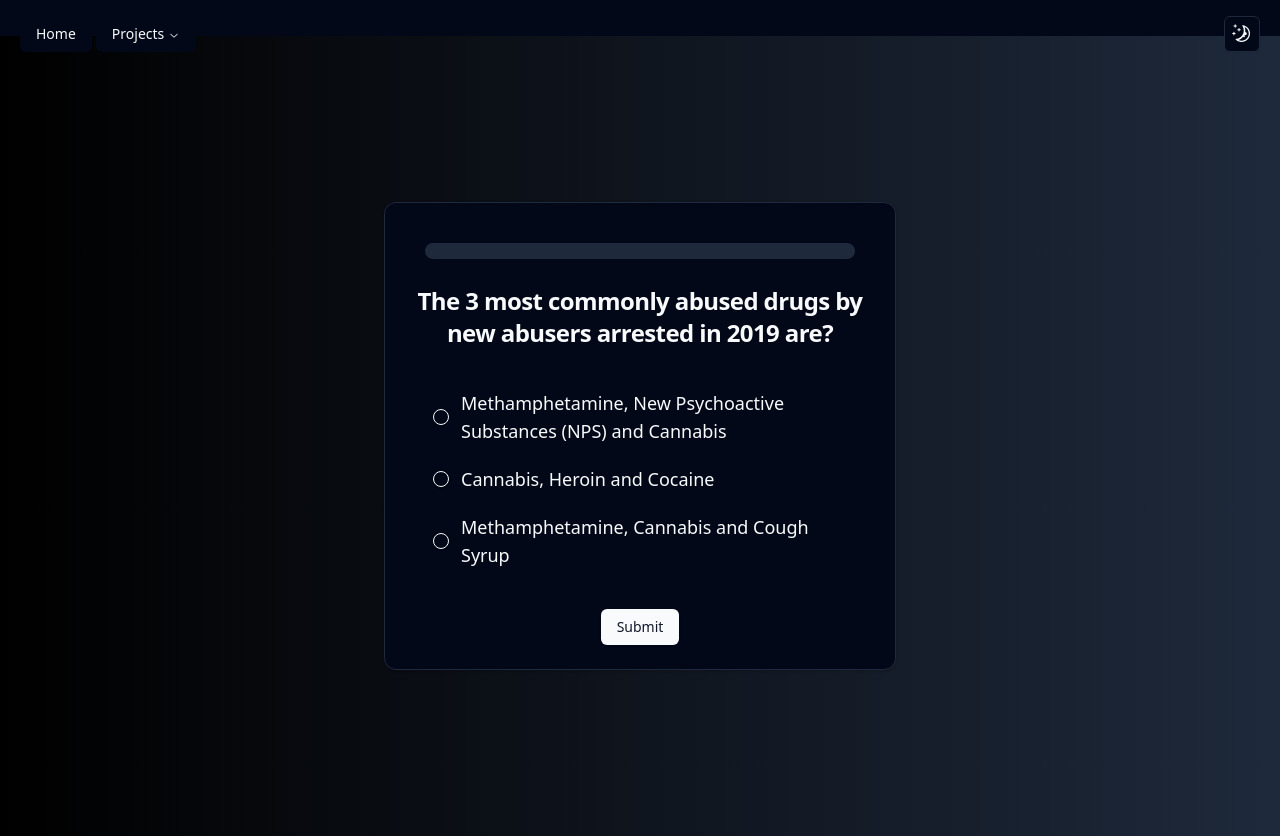
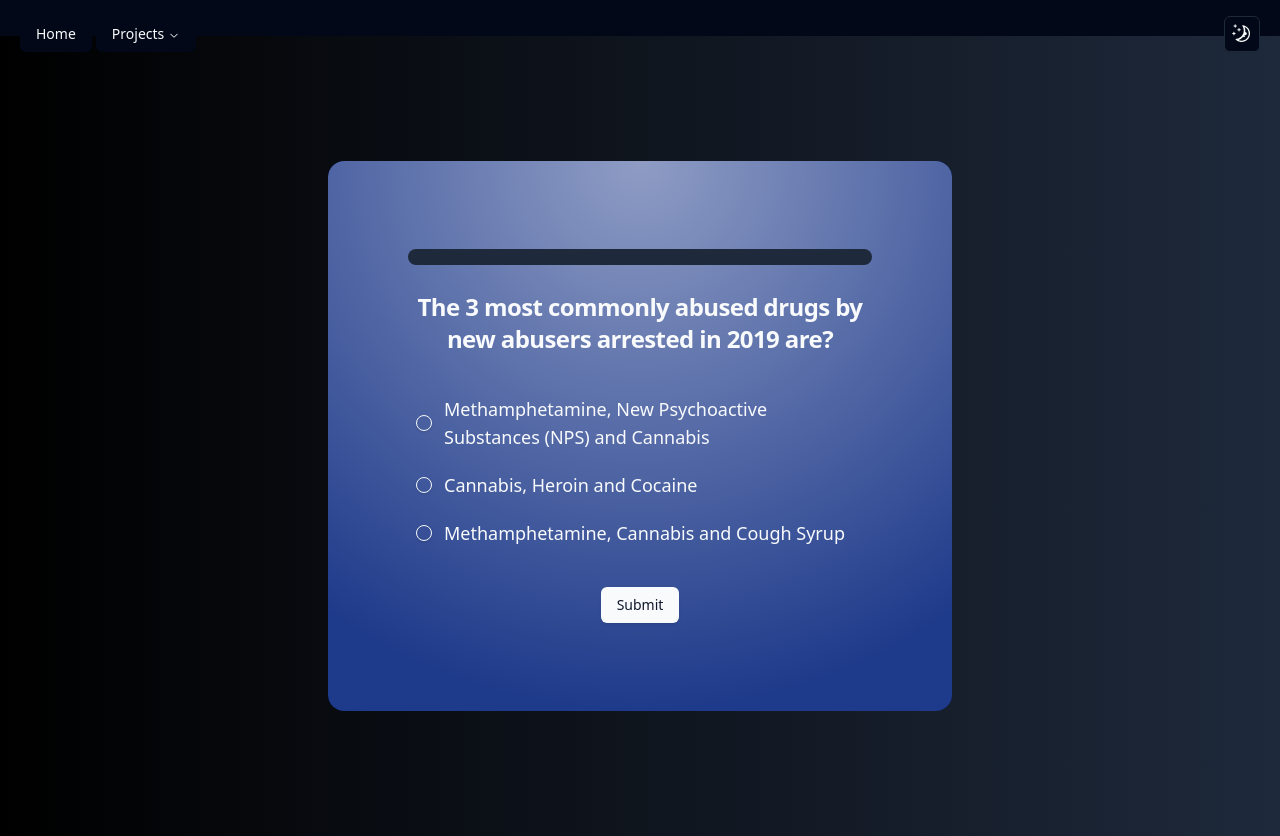
Before and after one commit to Xskullibur/heartcode-training, a Next.js app: page /projects/quiz in a window 1280 px wide. Built offline with nearby package versions, Linux system fonts and the light colour scheme.

Commit message:
Refactor package dependencies and update framer-motion to version 11.11.7

```diff
--- a/package.json
+++ b/package.json
@@ -30,7 +30,7 @@
     "drizzle-orm": "^0.34.1",
     "embla-carousel-autoplay": "^8.3.0",
     "embla-carousel-react": "^8.3.0",
-    "framer-motion": "^11.11.4",
+    "framer-motion": "^11.11.7",
     "lucide-react": "^0.447.0",
     "next": "14.2.14",
     "next-themes": "^0.3.0",
--- a/src/app/globals.css
+++ b/src/app/globals.css
@@ -18,7 +18,7 @@
     --muted-foreground: 215.4 16.3% 46.9%;
     --accent: 210 40% 96.1%;
     --accent-foreground: 222.2 47.4% 11.2%;
-    --destructive: 0 100% 50%;
+    --destructive: 10 100% 50%;
     --destructive-foreground: 210 40% 98%;
     --border: 214.3 31.8% 91.4%;
     --input: 214.3 31.8% 91.4%;
@@ -46,7 +46,7 @@
     --muted-foreground: 215 20.2% 65.1%;
     --accent: 217.2 32.6% 17.5%;
     --accent-foreground: 210 40% 98%;
-    --destructive: 0 100% 50%;
+    --destructive: 10 100% 50%;
     --destructive-foreground: 210 40% 98%;
     --border: 217.2 32.6% 17.5%;
     --input: 217.2 32.6% 17.5%;
--- a/src/app/layout.tsx
+++ b/src/app/layout.tsx
@@ -28,7 +28,7 @@ export default function RootLayout({
   return (
     <html lang="en">
       <body
-        className={`${geistSans.variable} ${geistMono.variable} antialiased overflow-y-hidden`}
+        className={`${geistSans.variable} ${geistMono.variable} antialiased`}
       >
         <ThemeProvider
           attribute="class"
--- a/src/app/page.tsx
+++ b/src/app/page.tsx
@@ -29,7 +29,7 @@ export default function Home() {
   };
 
   return (
-    <div className="snap-y snap-mandatory overflow-y-scroll h-screen no-scrollbar">
+    <div className="snap-y snap-mandatory h-screen overflow-y-scroll no-scrollbar">
       <BackgroundBeamsWithCollision className="min-h-screen flex flex-col justify-center snap-always snap-center">
         <div className="font-bold text-5xl text-center mb-4 text-red-500">
           #<FlipWords words={words} />
--- a/src/app/projects/quiz/page.tsx
+++ b/src/app/projects/quiz/page.tsx
@@ -37,6 +37,7 @@ import { useRouter } from "next/navigation";
 import { updateLeaderboard } from "@/app/server/user";
 import { Input } from "@/components/ui/input";
 import { Progress } from "@/components/ui/progress";
+import { WobbleCard } from "@/components/ui/wobble-card";
 
 enum QuestionState {
   Hidden,
@@ -98,6 +99,8 @@ const questionList: Question[] = [
     answer: 2,
   },
 ];
+
+const colorList = ['bg-blue-900'];
 
 export default function Quiz() {
   const [openDialog, setOpenDialog] = useState(false);
@@ -224,9 +227,9 @@ export default function Quiz() {
         </AlertDialogContent>
       </AlertDialog>
 
-      <Card className="w-full max-w-lg">
+      <WobbleCard containerClassName={`w-1/2 ${colorList[currentQuestionIdx % colorList.length]}`}>
         <CardHeader className="text-center">
-          <div className="flex justify-center mt-4 mb-5 mx-4">
+          <div className="flex justify-center mb-5 mx-4">
             <Progress value={progressPercentage} />
           </div>
           <CardTitle className="text-2xl font-bold">
@@ -285,14 +288,14 @@ export default function Quiz() {
 
               {questionState === QuestionState.Correct && (
                 <Alert className="mt-8" variant={"success"}>
-                  <AlertTitle>Correct!</AlertTitle>
+                  <AlertTitle className="text-lg">Correct!</AlertTitle>
                 </Alert>
               )}
 
               {questionState === QuestionState.Wrong && (
                 <Alert className="mt-8" variant={"destructive"}>
-                  <AlertTitle>Incorrect!</AlertTitle>
-                  <AlertDescription>
+                  <AlertTitle className="text-lg">Incorrect!</AlertTitle>
+                  <AlertDescription className="font-bold">
                     The correct answer is:{" "}
                     {currentQuestion.options[currentQuestion.answer]}
                   </AlertDescription>
@@ -312,7 +315,7 @@ export default function Quiz() {
             </CardFooter>
           </form>
         </Form>
-      </Card>
+      </WobbleCard>
     </div>
   );
 }
--- /dev/null
+++ b/src/components/ui/wobble-card.tsx
@@ -0,0 +1,77 @@
+"use client";
+import React, { useState } from "react";
+import { motion } from "framer-motion";
+import { cn } from "@/lib/utils";
+
+export const WobbleCard = ({
+  children,
+  containerClassName,
+  className,
+}: {
+  children: React.ReactNode;
+  containerClassName?: string;
+  className?: string;
+}) => {
+  const [mousePosition, setMousePosition] = useState({ x: 0, y: 0 });
+  const [isHovering, setIsHovering] = useState(false);
+
+  const handleMouseMove = (event: React.MouseEvent<HTMLElement>) => {
+    const { clientX, clientY } = event;
+    const rect = event.currentTarget.getBoundingClientRect();
+    const x = (clientX - (rect.left + rect.width / 2)) / 20;
+    const y = (clientY - (rect.top + rect.height / 2)) / 20;
+    setMousePosition({ x, y });
+  };
+  return (
+    <motion.section
+      onMouseMove={handleMouseMove}
+      onMouseEnter={() => setIsHovering(true)}
+      onMouseLeave={() => {
+        setIsHovering(false);
+        setMousePosition({ x: 0, y: 0 });
+      }}
+      style={{
+        transform: isHovering
+          ? `translate3d(${mousePosition.x}px, ${mousePosition.y}px, 0) scale3d(1, 1, 1)`
+          : "translate3d(0px, 0px, 0) scale3d(1, 1, 1)",
+        transition: "transform 0.1s ease-out",
+      }}
+      className={cn(
+        "mx-auto w-full bg-indigo-800  relative rounded-2xl overflow-hidden",
+        containerClassName
+      )}
+    >
+      <div
+        className="relative  h-full [background-image:radial-gradient(88%_100%_at_top,rgba(255,255,255,0.5),rgba(255,255,255,0))]  sm:mx-0 sm:rounded-2xl overflow-hidden"
+        style={{
+          boxShadow:
+            "0 10px 32px rgba(34, 42, 53, 0.12), 0 1px 1px rgba(0, 0, 0, 0.05), 0 0 0 1px rgba(34, 42, 53, 0.05), 0 4px 6px rgba(34, 42, 53, 0.08), 0 24px 108px rgba(47, 48, 55, 0.10)",
+        }}
+      >
+        <motion.div
+          style={{
+            transform: isHovering
+              ? `translate3d(${-mousePosition.x}px, ${-mousePosition.y}px, 0) scale3d(1.03, 1.03, 1)`
+              : "translate3d(0px, 0px, 0) scale3d(1, 1, 1)",
+            transition: "transform 0.1s ease-out",
+          }}
+          className={cn("h-full px-4 py-16 sm:px-10", className)}
+        >
+          {children}
+        </motion.div>
+      </div>
+    </motion.section>
+  );
+};
+
+const Noise = () => {
+  return (
+    <div
+      className="absolute inset-0 w-full h-full scale-[1.2] transform opacity-10 [mask-image:radial-gradient(#fff,transparent,75%)]"
+      style={{
+        backgroundImage: "url(/noise.webp)",
+        backgroundSize: "30%",
+      }}
+    ></div>
+  );
+};
```
Also changed, not shown: public/noise.webp (added), 1 other file (tests, documents, lock files or other folders).
